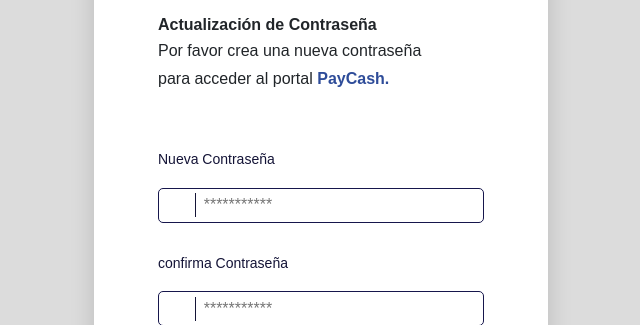
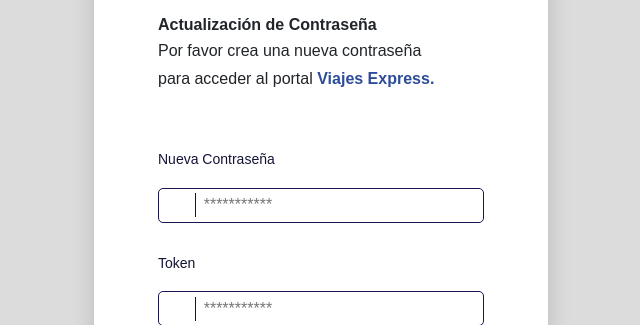
Before and after one commit to acosst97/viajesExpress, an Angular app: page /recovery/1 in a window 1280 px wide. Shown: the part 193-518 px from the top of the page, without its empty margins (319-959 px from the left). Built offline with nearby package versions, Linux system fonts and the light colour scheme.

Commit message:
ajustes recuperacion correo

```diff
--- a/src/app/components/recovery/recovery.component.html
+++ b/src/app/components/recovery/recovery.component.html
@@ -8,7 +8,7 @@
                 <div class="icon"></div>
                 <b>Actualización de Contraseña</b>
                 <p>Por favor crea una nueva contraseña <br> para acceder al portal <b
-                        style="color: #2E4C99;font-weight: bold;">PayCash.</b></p>
+                        style="color: #2E4C99;font-weight: bold;">Viajes Express.</b></p>
             </div>
             <form class="cont" [formGroup]="validRecoveryForm">
                 <div>
@@ -28,7 +28,7 @@
                     </div>
                 </div>
                 <div>
-                    <p class="blue-label">confirma Contraseña</p>
+                    <p class="blue-label">Token</p>
                     <div class="ohinput-pw">
                         <div class="icon-lock"></div>
                         <input formControlName="recoveryconfirm" type="{{repeatPasswordView ?'text':'password'}}"
--- a/src/app/pages/login/login.component.scss
+++ b/src/app/pages/login/login.component.scss
@@ -192,7 +192,8 @@ input:focus {
 		background-color: #172a40;
 		height: 70vh;
 		border-radius: 20px;
-		margin: -15% 0% -1% 0%;
+		margin: -11% 0% -1% 0%;
+
 	}
 }
 
```
Also changed, not shown: src/app/services/auth.service.ts (line endings or trailing spaces).
